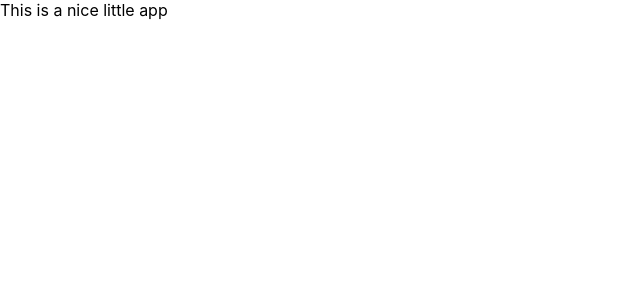
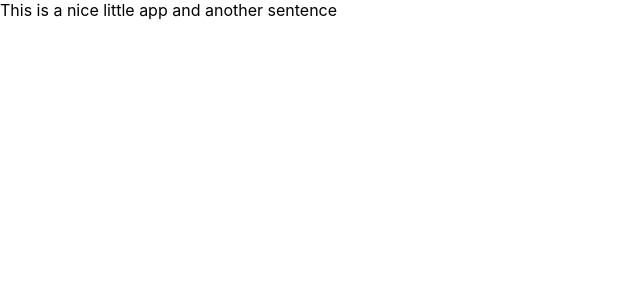
Before and after one commit to AndersKroeyer/hit-me-with-that-song, a React (Create React App) app: page / in a window 1280 px wide. Shown: the top 300 px of the page, without its empty margins (0-640 px from the left). Built offline with nearby package versions, Linux system fonts and the light colour scheme.

Commit message:
testing stuff

```diff
--- a/src/Components/Dashboard/Dashboard.tsx
+++ b/src/Components/Dashboard/Dashboard.tsx
@@ -1,5 +1,5 @@
 function Dashboard() {
-  return <div>This is a nice little app</div>;
+  return <div>This is a nice little app and another sentence</div>;
 }
 
 export default Dashboard;
```
